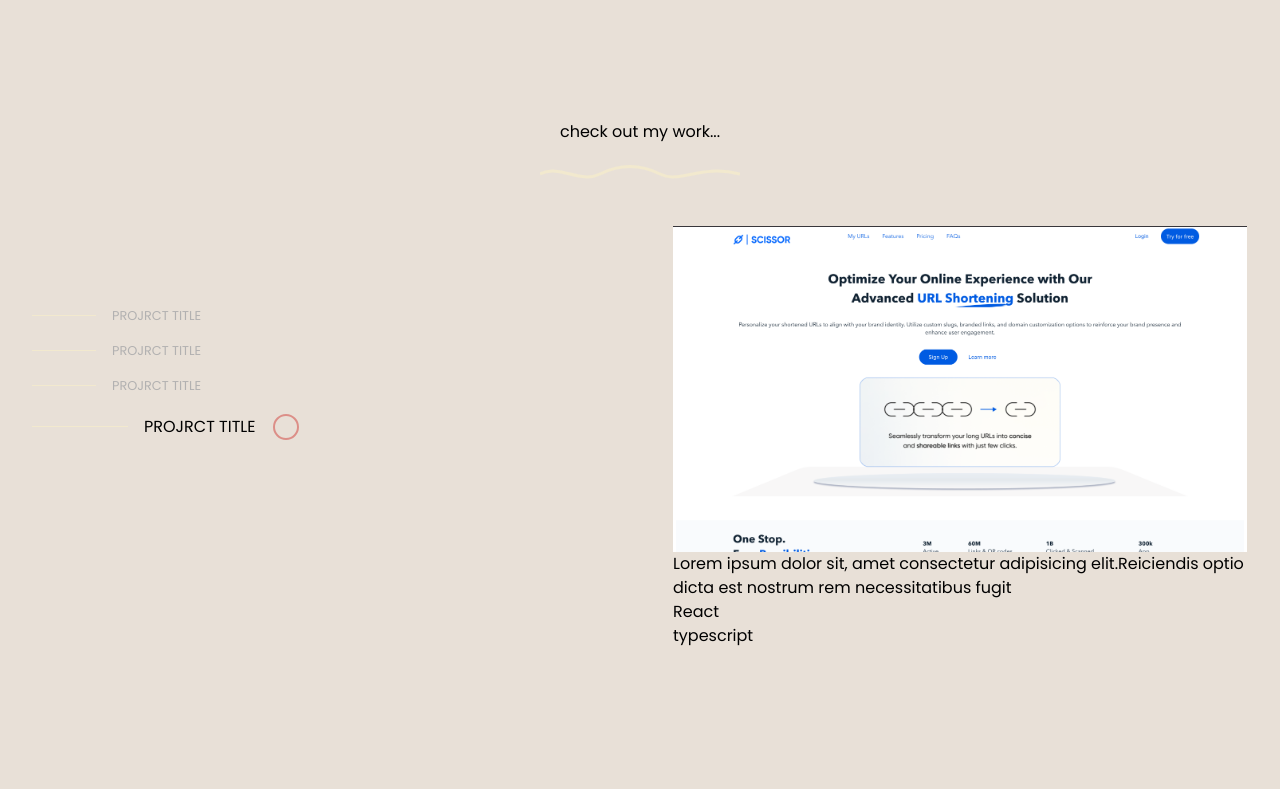
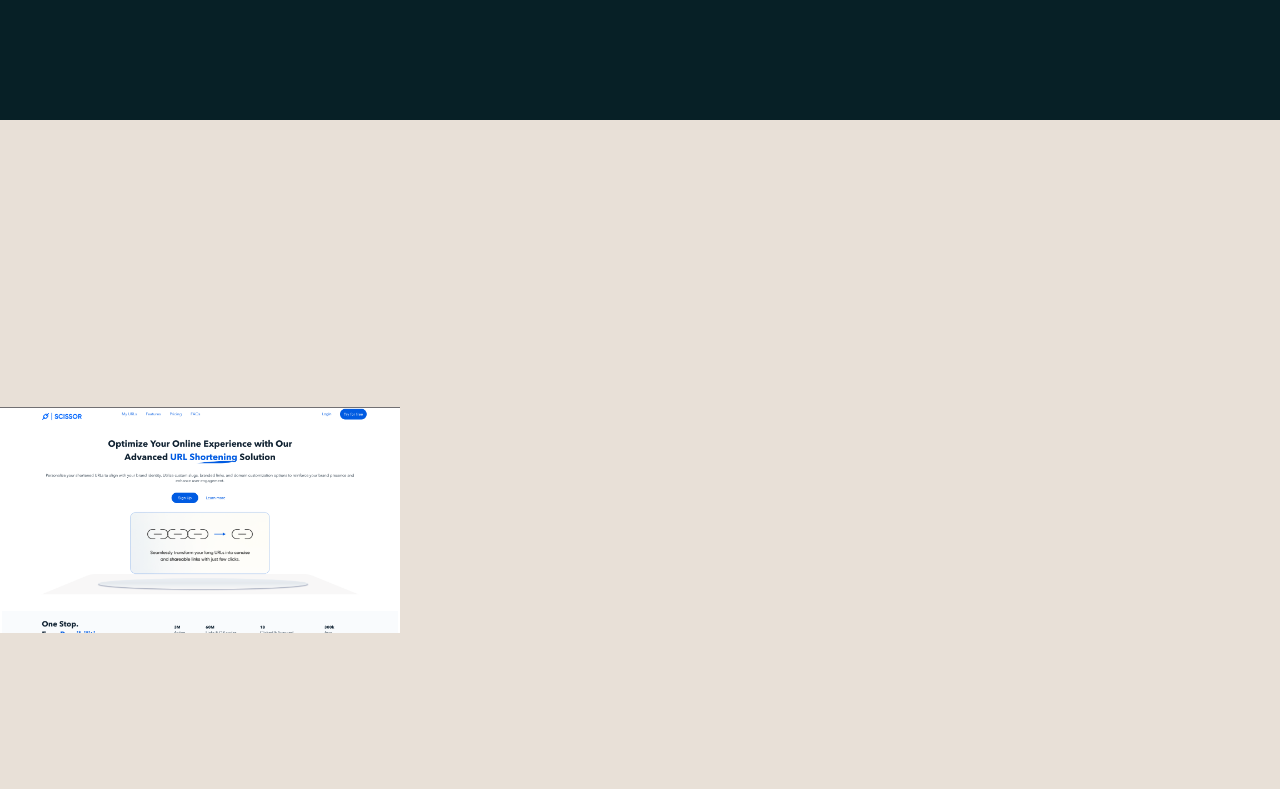
Before and after one commit to stephanniegb/stephaniegb, a Next.js app: page / in a window 1280 px wide. Shown: the part 1480-2269 px from the top of the page. Built offline with nearby package versions, Linux system fonts and the light colour scheme; a web font is replaced by a local one.

Commit message:
Feat: added hybrid scroll

```diff
--- a/app/components/work/Work.tsx
+++ b/app/components/work/Work.tsx
@@ -1,255 +1,57 @@
+"use client";
 import styles from "./Work.module.css";
 import Carousel from "../projects/Carousel";
 import Project from "../projects/Projects";
+import { useEffect } from "react";
+const images = [
+  "/Screenshot 2023-10-22 at 8.43.49 PM.png",
+  "/Screenshot 2023-10-22 at 8.43.49 PM.png",
+  "/Screenshot 2023-10-22 at 8.43.49 PM.png",
+  "/Screenshot 2023-10-22 at 8.43.49 PM.png",
+];
+const Work = () => {
+  useEffect(() => {
+    const stickySection = document.querySelectorAll(".sticky");
 
-const Work = () => {
+    images.forEach((img) => {
+      stickySection.forEach((section) => {
+        let Image = document.createElement("img");
+        Image.src = img;
+        section.querySelector(".scroll_section")?.appendChild(Image);
+      });
+    });
+
+    const transform = (section: Element) => {
+      const parent = section.parentElement;
+      if (parent) {
+        const offSetTop = parent.offsetTop;
+        const scrollSection = section.querySelector(
+          ".scroll_section"
+        ) as HTMLElement;
+
+        // Get the current scroll position using window.scrollY
+        let percentage =
+          ((window.scrollY - offSetTop) / window.innerHeight) * 100;
+        percentage = percentage < 0 ? 0 : percentage > 400 ? 400 : percentage;
+        scrollSection.style.transform = `translate3d(${-percentage}vw, 0, 0)`;
+      }
+    };
+    window.addEventListener("scroll", (e) => {
+      for (let i = 0; i < stickySection.length; i++) {
+        transform(stickySection[i]);
+      }
+    });
+    return () => {};
+  }, []);
+
   return (
-    <section id="work" className={styles.workContainer}>
-      <h2 className={styles.header}>
-        check out my work...{" "}
-        <svg
-          xmlns="http://www.w3.org/2000/svg"
-          width="200"
-          height="50"
-          viewBox="0 0 200 50"
-        >
-          <path
-            d="M0 30 C 20 20, 40 40, 60 30 S 100 20, 120 30 S 160 20, 200 30"
-            fill="none"
-            stroke="#f2e9ce"
-            stroke-width="3"
-          />
-        </svg>
-      </h2>
-      <section className={styles.projectsSection}>
-        <div className={styles.left}>
-          <ul className={styles.listOfProjects}>
-            <li className={styles.projectTitle}>
-              <span className={styles.indicator}></span>
-              <span className={styles.projectName}>Projrct title</span>
-            </li>
-            <li className={styles.projectTitle}>
-              <span className={styles.indicator}></span>
-              <span className={styles.projectName}>Projrct title</span>
-            </li>
-            <li className={styles.projectTitle}>
-              <span className={styles.indicator}></span>
-              <span className={styles.projectName}>Projrct title</span>
-            </li>
-            <li className={styles.projectTitle}>
-              <span className={styles.indicatorActive}></span>
-              <span className={styles.projectNameActive}>Projrct title</span>
-              <svg
-                xmlns="http://www.w3.org/2000/svg"
-                aria-hidden="true"
-                focusable="false"
-                className={styles.icon}
-                width="30"
-                height="30"
-              >
-                <path
-                  d="M15,3 A12,12 0 0,1 15,27 A12,12 0 0,1 15,3"
-                  fill="none"
-                  stroke="#dc8f88"
-                  stroke-width="2"
-                />
-              </svg>
-            </li>
-          </ul>
+    <div className="sticky_parent">
+      <div className="sticky">
+        <div className="scroll_section">
+          <img src="/Screenshot 2023-10-22 at 8.43.49 PM.png" alt="" />
         </div>
-
-        <div className={styles.right}>
-          <Project
-            description={
-              "Lorem ipsum dolor sit, amet consectetur adipisicing elit.Reiciendis optio dicta est nostrum rem necessitatibus fugit"
-            }
-            url={"/Screenshot 2023-10-22 at 8.43.49 PM.png"}
-            techs={["React", "typescript"]}
-          />
-          {/* <Carousel>
-            <figure id="pro1" className={styles.project}>
-              <img
-                src="/Screenshot 2023-10-22 at 8.43.49 PM.png"
-                alt=""
-                className={styles.projectImg}
-              />
-              <figcaption>
-                <p className={styles.projectDescription}>
-                  Lorem ipsum dolor sit, amet consectetur adipisicing elit.
-                  Reiciendis optio dicta est nostrum rem necessitatibus fugit
-                  nam molestias minus nemo ipsa facere, dolores nobis animi
-                  ullam ducimus perferendis corrupti sunt.
-                </p>
-                <div className={styles.captionBottom}>
-                  <ul className={styles.techWrapper}>
-                    <li className={styles.tech}>Rect</li>
-                    <li className={styles.tech}>Ts</li>
-                  </ul>
-                  <a
-                    target="_blank"
-                    rel="noopener noreferrer"
-                    className="LearnMoreLink"
-                    href="#"
-                  >
-                    <svg
-                      xmlns="http://www.w3.org/2000/svg"
-                      fill="currentColor"
-                      aria-hidden="true"
-                      viewBox="0 0 20 20"
-                      focusable="false"
-                      className="icon"
-                    >
-                      <path
-                        fill-rule="evenodd"
-                        d="M5.22 14.78a.75.75 0 001.06 0l7.22-7.22v5.69a.75.75 0 001.5 0v-7.5a.75.75 0 00-.75-.75h-7.5a.75.75 0 000 1.5h5.69l-7.22 7.22a.75.75 0 000 1.06z"
-                        clip-rule="evenodd"
-                      ></path>
-                    </svg>
-                  </a>
-                </div>
-              </figcaption>
-            </figure>
-          </Carousel>
-          <Carousel>
-            <figure id="pro1" className={styles.project}>
-              <img
-                src="/Screenshot 2023-10-22 at 8.43.49 PM.png"
-                alt=""
-                className={styles.projectImg}
-              />
-              <figcaption>
-                <p className={styles.projectDescription}>
-                  Lorem ipsum dolor sit, amet consectetur adipisicing elit.
-                  Reiciendis optio dicta est nostrum rem necessitatibus fugit
-                  nam molestias minus nemo ipsa facere, dolores nobis animi
-                  ullam ducimus perferendis corrupti sunt.
-                </p>
-                <div className={styles.captionBottom}>
-                  <ul className={styles.techWrapper}>
-                    <li className={styles.tech}>Rect</li>
-                    <li className={styles.tech}>Ts</li>
-                  </ul>
-                  <a
-                    target="_blank"
-                    rel="noopener noreferrer"
-                    className="LearnMoreLink"
-                    href="#"
-                  >
-                    <svg
-                      xmlns="http://www.w3.org/2000/svg"
-                      fill="currentColor"
-                      aria-hidden="true"
-                      viewBox="0 0 20 20"
-                      focusable="false"
-                      className="icon"
-                    >
-                      <path
-                        fill-rule="evenodd"
-                        d="M5.22 14.78a.75.75 0 001.06 0l7.22-7.22v5.69a.75.75 0 001.5 0v-7.5a.75.75 0 00-.75-.75h-7.5a.75.75 0 000 1.5h5.69l-7.22 7.22a.75.75 0 000 1.06z"
-                        clip-rule="evenodd"
-                      ></path>
-                    </svg>
-                  </a>
-                </div>
-              </figcaption>
-            </figure>
-          </Carousel>
-          <Carousel>
-            <figure id="pro1" className={styles.project}>
-              <img
-                src="/Screenshot 2023-10-22 at 8.43.49 PM.png"
-                alt=""
-                className={styles.projectImg}
-              />
-              <figcaption>
-                <p className={styles.projectDescription}>
-                  Lorem ipsum dolor sit, amet consectetur adipisicing elit.
-                  Reiciendis optio dicta est nostrum rem necessitatibus fugit
-                  nam molestias minus nemo ipsa facere, dolores nobis animi
-                  ullam ducimus perferendis corrupti sunt.
-                </p>
-                <div className={styles.captionBottom}>
-                  <ul className={styles.techWrapper}>
-                    <li className={styles.tech}>Rect</li>
-                    <li className={styles.tech}>Ts</li>
-                  </ul>
-                  <a
-                    target="_blank"
-                    rel="noopener noreferrer"
-                    className="LearnMoreLink"
-                    href="#"
-                  >
-                    <svg
-                      xmlns="http://www.w3.org/2000/svg"
-                      fill="currentColor"
-                      aria-hidden="true"
-                      viewBox="0 0 20 20"
-                      focusable="false"
-                      className="icon"
-                    >
-                      <path
-                        fill-rule="evenodd"
-                        d="M5.22 14.78a.75.75 0 001.06 0l7.22-7.22v5.69a.75.75 0 001.5 0v-7.5a.75.75 0 00-.75-.75h-7.5a.75.75 0 000 1.5h5.69l-7.22 7.22a.75.75 0 000 1.06z"
-                        clip-rule="evenodd"
-                      ></path>
-                    </svg>
-                  </a>
-                </div>
-              </figcaption>
-            </figure>
-          </Carousel>
-          <Carousel>
-            <figure id="pro1" className={styles.project}>
-              <img
-                src="/Screenshot 2023-10-22 at 8.43.49 PM.png"
-                alt=""
-                className={styles.projectImg}
-              />
-              <figcaption>
-                <p className={styles.projectDescription}>
-                  Lorem ipsum dolor sit, amet consectetur adipisicing elit.
-                  Reiciendis optio dicta est nostrum rem necessitatibus fugit
-                  nam molestias minus nemo ipsa facere, dolores nobis animi
-                  ullam ducimus perferendis corrupti sunt.
-                </p>
-                <div className={styles.captionBottom}>
-                  <ul className={styles.techWrapper}>
-                    <li className={styles.tech}>Rect</li>
-                    <li className={styles.tech}>Ts</li>
-                  </ul>
-                  <a
-                    target="_blank"
-                    rel="noopener noreferrer"
-                    className="LearnMoreLink"
-                    href="#"
-                  >
-                    <path
-                      fill-rule="evenodd"
-                      d="M5.22 14.78a.75.75 0 001.06 0l7.22-7.22v5.69a.75.75 0 001.5 0v-7.5a.75.75 0 00-.75-.75h-7.5a.75.75 0 000 1.5h5.69l-7.22 7.22a.75.75 0 000 1.06z"
-                      clip-rule="evenodd"
-                    ></path>
-                    <svg
-                      xmlns="http://www.w3.org/2000/svg"
-                      fill="currentColor"
-                      aria-hidden="true"
-                      viewBox="0 0 20 20"
-                      focusable="false"
-                      className="icon"
-                    >
-                      <path
-                        fill-rule="evenodd"
-                        d="M5.22 14.78a.75.75 0 001.06 0l7.22-7.22v5.69a.75.75 0 001.5 0v-7.5a.75.75 0 00-.75-.75h-7.5a.75.75 0 000 1.5h5.69l-7.22 7.22a.75.75 0 000 1.06z"
-                        clip-rule="evenodd"
-                      ></path>
-                    </svg>
-                  </a>
-                </div>
-              </figcaption>
-            </figure>
-          </Carousel> */}
-        </div>
-      </section>
-    </section>
+      </div>
+    </div>
   );
 };
 
--- a/app/globals.css
+++ b/app/globals.css
@@ -17,8 +17,8 @@
   --background-end-rgb: 255, 255, 255;
   --large-h2-fs: 1.5em;
   --small-p-fs: 0.8em;
-  /* --darkGreen: #072026; */
-  --darkGreen: #e8e0d7;
+  --darkGreen: #072026;
+  --lightbeige: #e8e0d7;
   --orange: #e79766;
   --DOlive: #3e5459;
   --beige: #f2e9ce;
@@ -40,6 +40,11 @@ html {
   box-sizing: border-box;
   font-size: 100%;
   scroll-behavior: smooth;
+}
+html,
+body {
+  width: 100%;
+  height: 100%;
 }
 *,
 *::before,
@@ -125,3 +130,28 @@ font-family: 'Sacramento', cursive; */
     transition: none;
   }
 }
+.sticky_parent {
+  /* this area will be tranformed to horizontal scroll */
+  height: 500vh;
+  background-color: var(--lightbeige);
+}
+.sticky {
+  overflow: hidden;
+  position: sticky;
+  top: 0;
+  height: 100vh;
+}
+.scroll_section {
+  position: absolute;
+  top: 0;
+  height: 100%;
+  /* has to be the same as the height */
+  width: 500vw;
+  will-change: transform;
+  display: flex;
+  justify-content: space-between;
+  align-items: center;
+}
+img {
+  width: 400px;
+}
```
